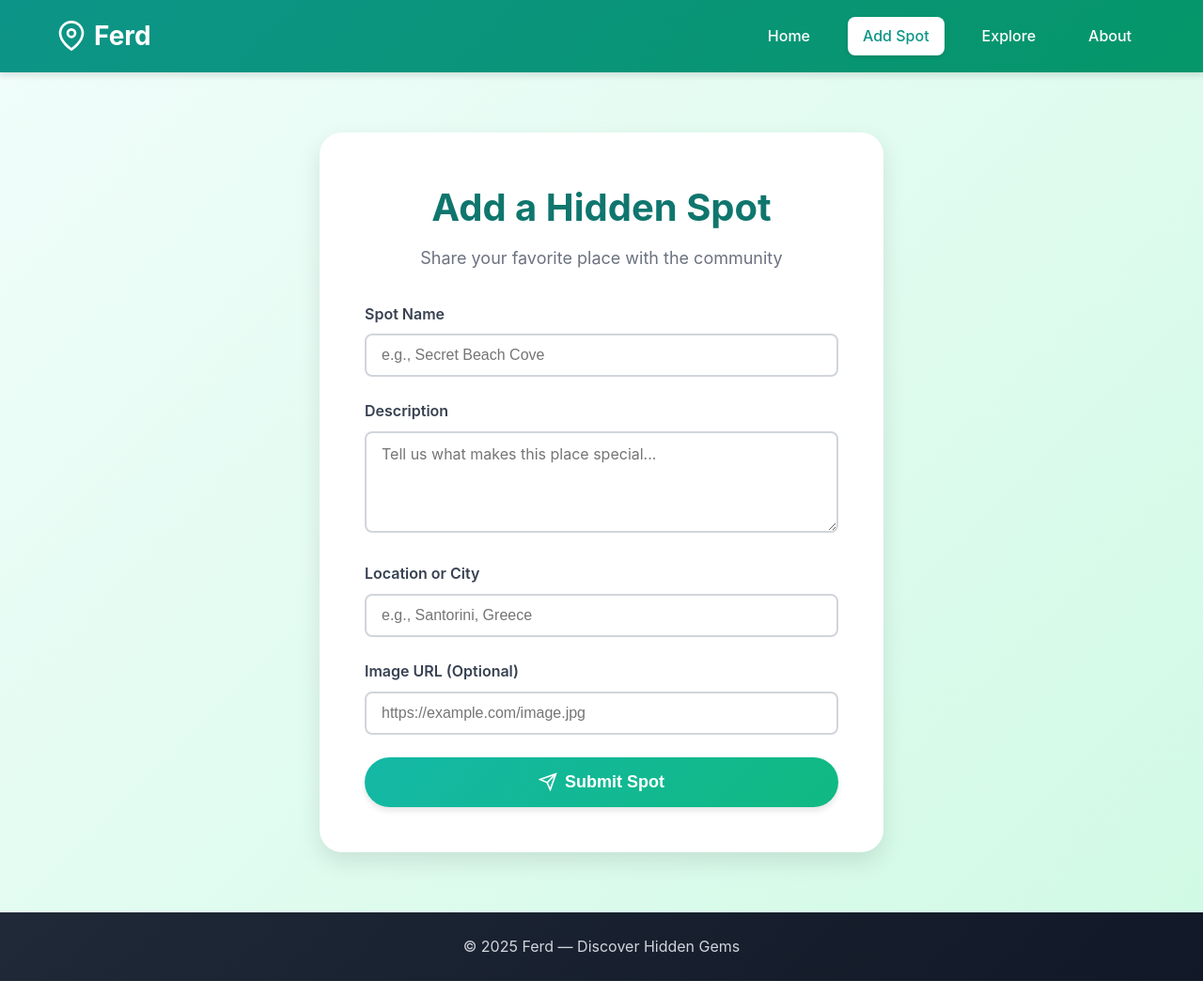
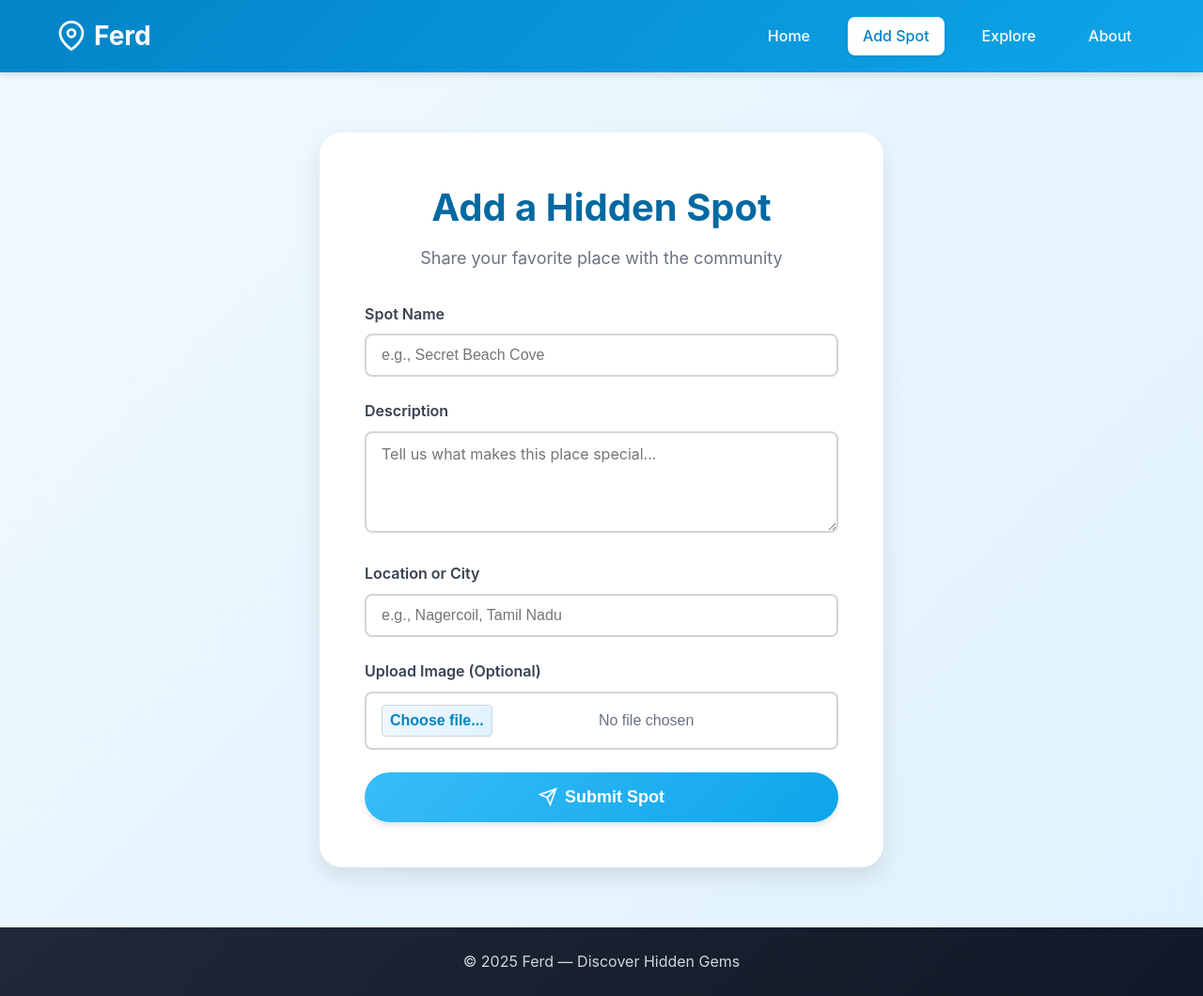
Before and after one commit to GodJoker18/Ferd, a Python web app: template Templates/Add.html in a window 1280 px wide. Shown: the whole page at 94% size. Run offline with Jinja, Linux system fonts and the light colour scheme; the template is opened without the code that fills it, so the values that code supplies are empty.

Commit message:
Image Add option

```diff
--- a/Static/style.css
+++ b/Static/style.css
@@ -23,7 +23,7 @@ body {
 
 /* Navigation */
 .navbar {
-    background: linear-gradient(135deg, #0d9488 0%, #059669 100%);
+    background: linear-gradient(135deg, #0284c7 0%, #0ea5e9 100%); /* Updated: Deep Sky Blue Gradient */
     box-shadow: 0 4px 6px rgba(0, 0, 0, 0.1);
     position: sticky;
     top: 0;
@@ -77,13 +77,13 @@ body {
 
 .nav-link.active {
     background: white;
-    color: #0d9488;
+    color: #0284c7; /* Updated: New Primary Color */
     box-shadow: 0 2px 4px rgba(0, 0, 0, 0.1);
 }
 
 /* Hero Section */
 .hero {
-    background: linear-gradient(135deg, #f0fdfa 0%, #d1fae5 100%);
+    background: linear-gradient(135deg, #f0f9ff 0%, #e0f2fe 100%); /* Updated: Light Sky Blue Gradient */
     min-height: calc(100vh - 70px);
     display: flex;
     align-items: center;
@@ -137,7 +137,7 @@ body {
 }
 
 .btn-primary {
-    background: linear-gradient(135deg, #14b8a6 0%, #10b981 100%);
+    background: linear-gradient(135deg, #38bdf8 0%, #0ea5e9 100%); /* Updated: Vibrant Sky Blue Gradient */
     color: white;
     box-shadow: 0 4px 6px rgba(0, 0, 0, 0.1);
 }
@@ -220,7 +220,7 @@ body {
 
 /* Page Content */
 .page-content {
-    background: linear-gradient(135deg, #f0fdfa 0%, #d1fae5 100%);
+    background: linear-gradient(135deg, #f0f9ff 0%, #e0f2fe 100%); /* Updated: Light Sky Blue Gradient */
     flex: 1;
     padding: 4rem 0;
 }
@@ -228,7 +228,7 @@ body {
 .page-title {
     font-size: 2.5rem;
     font-weight: bold;
-    color: #0f766e;
+    color: #0369a1; /* Updated: Dark Blue */
     margin-bottom: 0.5rem;
 }
 
@@ -290,12 +290,49 @@ body {
     font-family: inherit;
 }
 
+/* Custom styling to make file input blend with the form */
+.form-input[type="file"] {
+    /* Required to ensure the file input is styled like a text box */
+    height: auto; /* Allow height to adjust */
+    line-height: 1.5; /* Match line height of text inputs */
+    padding-top: 0.75rem; /* Match padding of text inputs */
+    padding-bottom: 0.75rem; /* Match padding of text inputs */
+
+    /* Make the default file text/button blend in */
+    color: #6b7280; /* Match placeholder color */
+    background-color: white;
+    border: 2px solid #d1d5db;
+
+    /* Hide the built-in file chooser text/button on WebKit (Chrome/Safari) */
+    -webkit-appearance: none;
+    appearance: none;
+}
+
+.form-input[type="file"]::-webkit-file-upload-button {
+    /* Style the actual "Choose File" button */
+    visibility: hidden;
+}
+
+/* Fallback for the text display area (e.g., Firefox) to ensure padding is correct */
+.form-input[type="file"]::before {
+    content: 'Choose file...'; /* Custom text to replace the default */
+    display: inline-block;
+    background: linear-gradient(135deg, #f0f9ff 0%, #e0f2fe 100%); /* Light Sky Blue */
+    border-radius: 0.25rem;
+    padding: 0.25rem 0.5rem;
+    margin-right: 0.5rem;
+    cursor: pointer;
+    font-weight: 600;
+    color: #0284c7; /* Sky Blue */
+    border: 1px solid #d1d5db;
+}
+
 /* Toast Notification */
 .toast {
     position: fixed;
     top: 100px;
     right: 20px;
-    background: #10b981;
+    background: #0ea5e9; /* Updated: Sky Blue */
     color: white;
     padding: 1rem 1.5rem;
     border-radius: 0.5rem;
--- a/Templates/Add.html
+++ b/Templates/Add.html
@@ -46,12 +46,12 @@
 
                     <div class="form-group">
                         <label class="form-label">Location or City</label>
-                        <input type="text" id="spotLocation" class="form-input" placeholder="e.g., Santorini, Greece" required>
+                        <input type="text" id="spotLocation" class="form-input" placeholder="e.g., Nagercoil, Tamil Nadu" required>
                     </div>
 
                     <div class="form-group">
-                        <label class="form-label">Image URL (Optional)</label>
-                        <input type="url" id="spotImage" class="form-input" placeholder="https://example.com/image.jpg">
+                        <label class="form-label">Upload Image (Optional)</label>
+                        <input type="file" id="spotImageFile" class="form-input" accept="image/*">
                     </div>
 
                     <button id="submitBtn" class="btn btn-primary btn-full">
```
Also changed, not shown: other parts of Static/style.css (+12 -12 lines), Static/script.js (+27 -15 lines).
